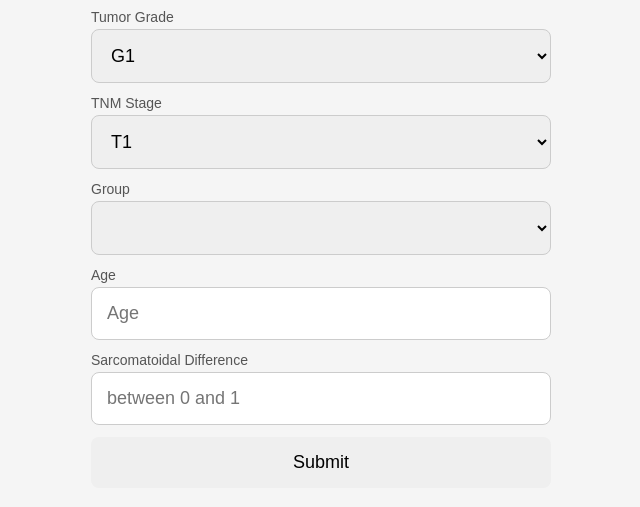
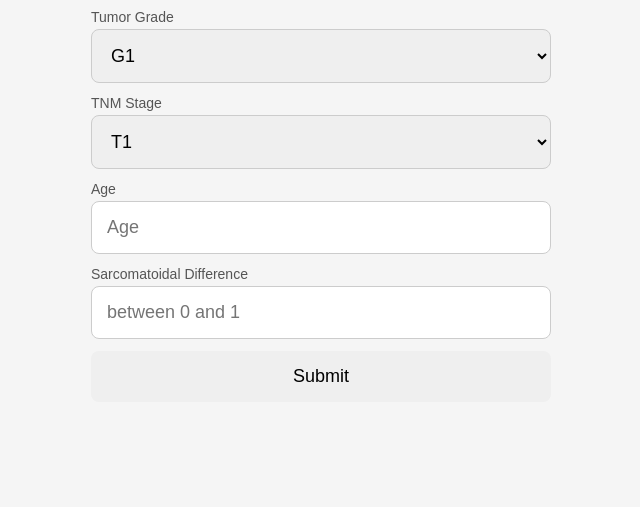
Before and after one commit to escaso/renal-cancer-calculator, a plain HTML site: page index.html in a window 1280 px wide. Shown: the part 187-694 px from the top of the page, without its empty margins (319-959 px from the left). Drawn offline with Linux system fonts and the light colour scheme.

Commit message:
Fix: removed incorrect Groups dropdown

```diff
--- a/index.html
+++ b/index.html
@@ -24,9 +24,6 @@
 
         <label for="tnmStage">TNM Stage</label>
         <select id="tnmStage"></select>
-
-        <label for="group">Group</label>
-        <select id="group"></select>
 
         <label for="age">Age</label>
         <input
```
